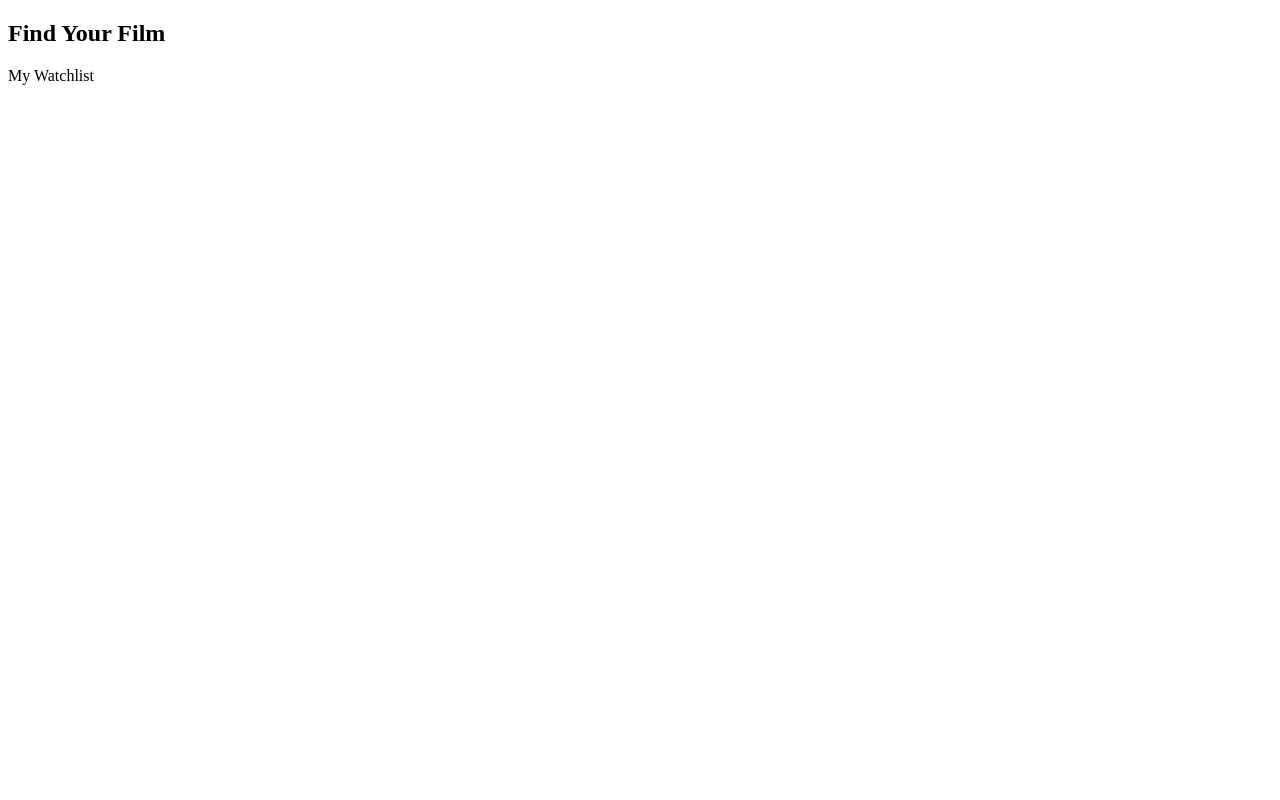
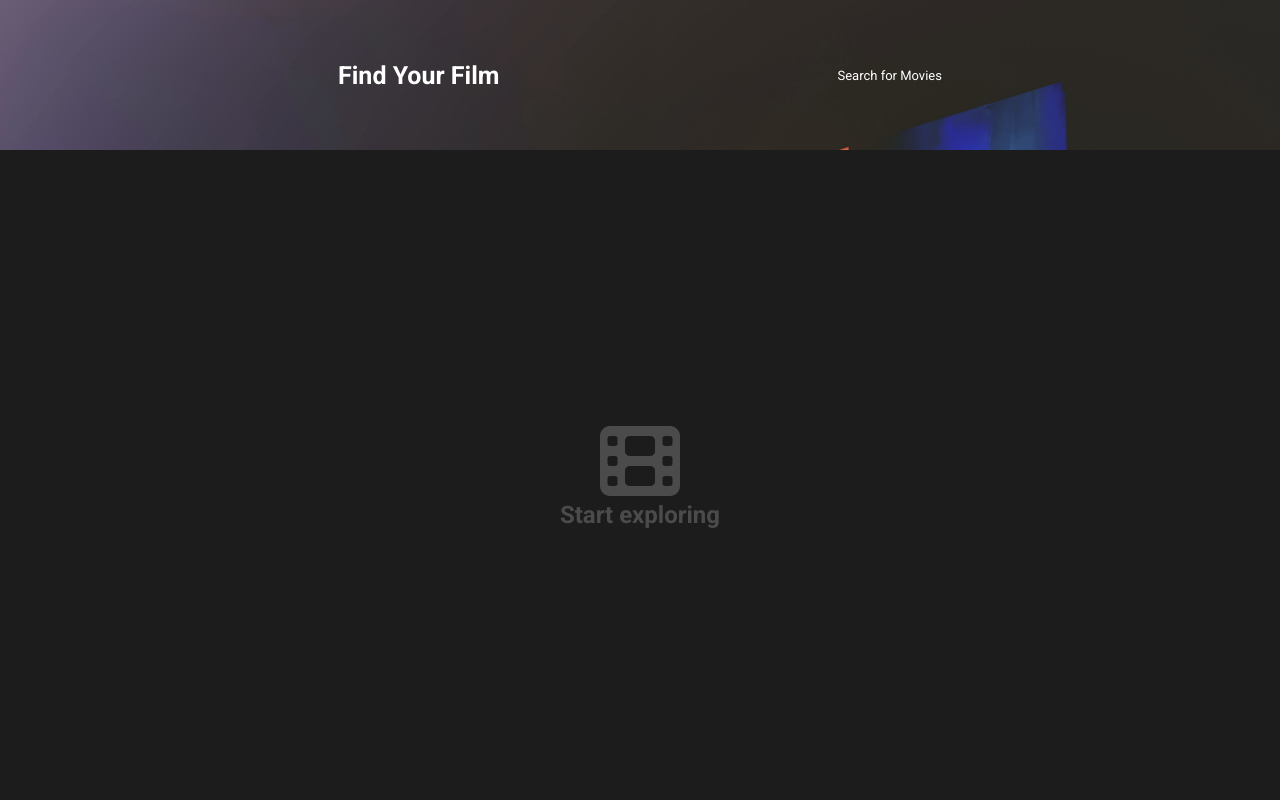
Before and after one commit to lumi-tip/Movie-wishlist-JS, a plain HTML site: page watchList.html in a window 1280 px wide. Drawn offline with Linux system fonts and the light colour scheme.

```diff
--- a/watchList.html
+++ b/watchList.html
@@ -3,12 +3,24 @@
 <head>
     <meta charset="UTF-8">
     <meta name="viewport" content="width=device-width, initial-scale=1.0">
+    <link rel="stylesheet" href="styles.css">
+    <link rel="preconnect" href="https://fonts.googleapis.com">
+    <link rel="preconnect" href="https://fonts.gstatic.com" crossorigin>
+    <link href="https://fonts.googleapis.com/css2?family=Roboto:ital,wght@0,100;0,300;0,400;0,500;0,700;0,900;1,100;1,300;1,400;1,500;1,700;1,900&display=swap" rel="stylesheet">
     <title>Document</title>
 </head>
-<body>
+<body id="body">
     <nav>
         <h1>Find Your Film</h1>
-        <a>My Watchlist</a>
+        <a href="index.html">Search for Movies</a>
     </nav>
+    <section class="movies">
+        <div id="content-display">
+            <i class="fa-solid fa-film"></i>
+            <h2>Start exploring</h2>
+        </div>
+    </section>
+    <script src="https://kit.fontawesome.com/4f7b8c1103.js" crossorigin="anonymous"></script>
+    <script src="index.js"></script>
 </body>
 </html>
```
